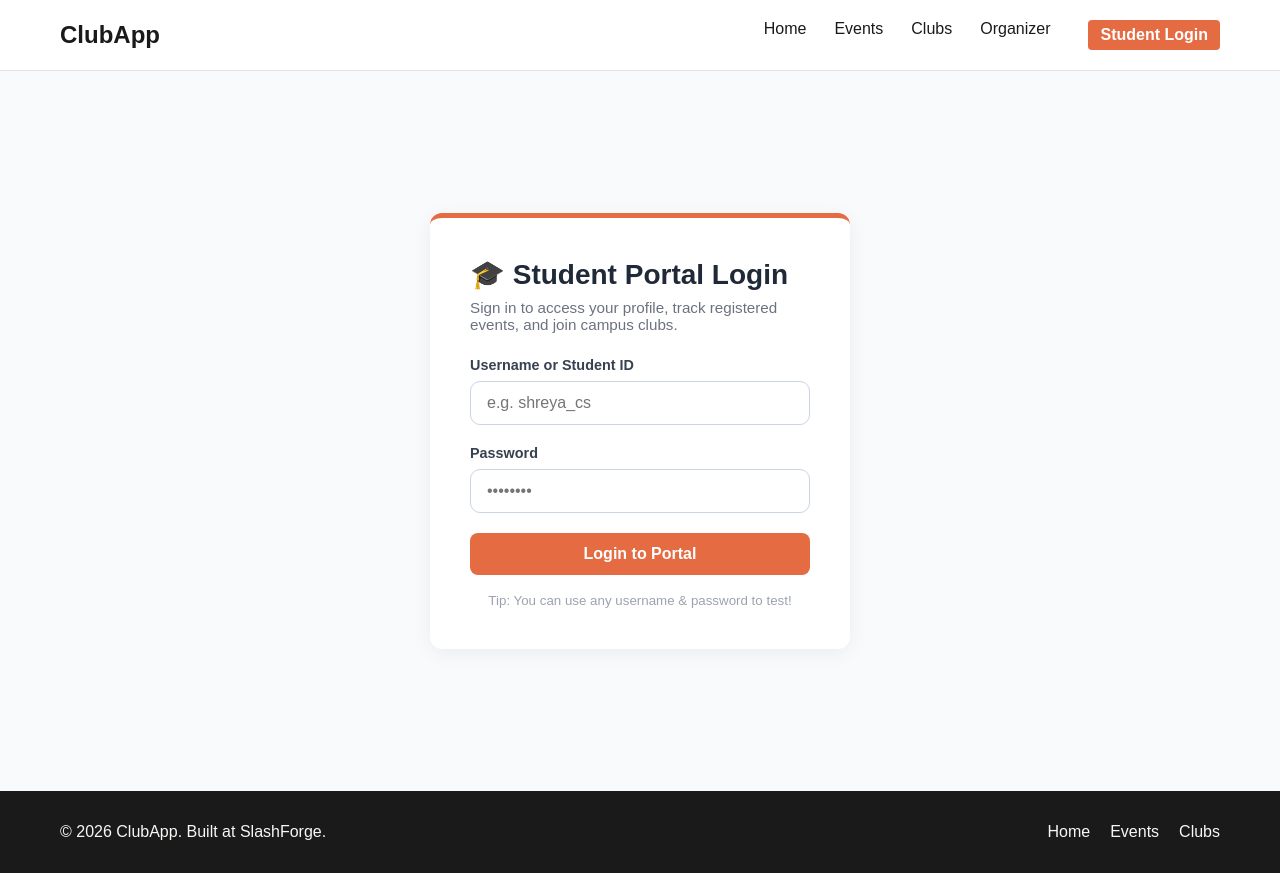
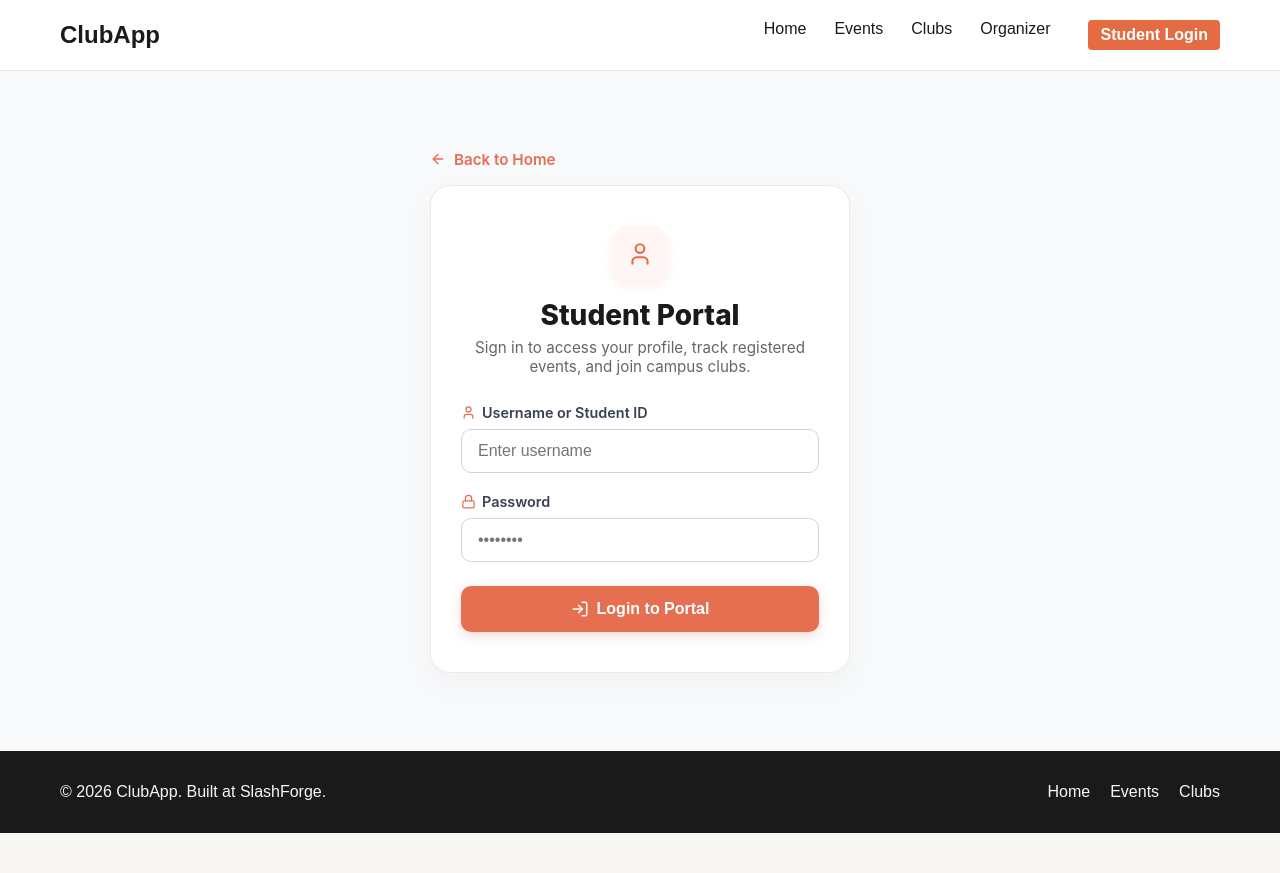
Before and after one commit to AdityaAjay07/SlashForge, a React (Vite) app: page /student-login in a window 1280 px wide. After the commit the page ends 833 px from the top, so only its background shows below. Built offline with nearby package versions, Linux system fonts and the light colour scheme; no server answers; the database is empty.

Commit message:
Revamp StudentLogin page with enhanced UI, improved error handling, and back navigation

```diff
--- a/src/pages/StudentLogin.jsx
+++ b/src/pages/StudentLogin.jsx
@@ -1,5 +1,6 @@
 import React, { useState } from 'react';
-import { useNavigate } from 'react-router-dom';
+import { useNavigate, Link } from 'react-router-dom';
+import { Lock, User, LogIn, ArrowLeft } from 'lucide-react';
 import './StudentLogin.css';
 
 export default function StudentLogin() {
@@ -10,36 +11,68 @@ export default function StudentLogin() {
 
   const handleLogin = (e) => {
     e.preventDefault();
-    if (username.trim() && password.trim()) {
+
+    if (username === 'student' && password === 'student123') {
       sessionStorage.setItem('cet_student_auth', 'true');
       sessionStorage.setItem('cet_student_username', username);
       navigate('/student-home');
     } else {
-      setError('Please enter valid credentials.');
+      setError('Invalid username or password.');
     }
   };
 
   return (
-    <div className="student-login-page">
-      <div className="student-login-card">
-        <h2>🎓 Student Portal Login</h2>
-        <p>Sign in to access your profile, track registered events, and join campus clubs.</p>
+    <div className="organizer-page" style={{ display: 'flex', alignItems: 'center', justifyContent: 'center', minHeight: '85vh' }}>
+      <div className="organizer-container" style={{ width: '100%', maxWidth: '420px' }}>
+
+        <Link to="/" className="back-btn" style={{ marginBottom: '16px' }}>
+          <ArrowLeft size={16} /> Back to Home
+        </Link>
+
+        <div className="form-card" style={{ padding: '40px 30px' }}>
+
+          <div style={{ textAlign: 'center', marginBottom: '28px' }}>
+            <div style={{
+              background: '#fff5f2',
+              color: '#e76f51',
+              width: '56px',
+              height: '56px',
+              borderRadius: '16px',
+              display: 'flex',
+              alignItems: 'center',
+              justifyContent: 'center',
+              margin: '0 auto 16px auto',
+              boxShadow: '0 4px 12px rgba(231, 111, 81, 0.1)'
+            }}>
+              <User size={26} />
+            </div>
+            <h2 style={{ fontSize: '1.75rem', color: '#1a1a1a', fontWeight: '800', marginBottom: '6px' }}>
+              Student Portal
+            </h2>
+            <p style={{ color: '#666', fontSize: '0.95rem' }}>
+              Sign in to access your profile, track registered events, and join campus clubs.
+            </p>
+          </div>
 
           <form onSubmit={handleLogin}>
             <div className="form-group">
-            <label>Username or Student ID</label>
+              <label style={{ display: 'flex', alignItems: 'center', gap: '6px' }}>
+                <User size={15} color="#e76f51" /> Username or Student ID
+              </label>
               <input
                 type="text"
                 className="student-input"
-              placeholder="e.g. shreya_cs"
+                placeholder="Enter username"
                 value={username}
                 onChange={(e) => setUsername(e.target.value)}
                 required
               />
             </div>
 
-          <div className="form-group">
-            <label>Password</label>
+            <div className="form-group" style={{ marginBottom: '24px' }}>
+              <label style={{ display: 'flex', alignItems: 'center', gap: '6px' }}>
+                <Lock size={15} color="#e76f51" /> Password
+              </label>
               <input
                 type="password"
                 className="student-input"
@@ -50,13 +83,29 @@ export default function StudentLogin() {
               />
             </div>
 
-          {error && <p className="error-msg">{error}</p>}
+            {error && (
+              <div style={{
+                marginBottom: '20px',
+                padding: '10px 14px',
+                borderRadius: '8px',
+                background: '#fff5f5',
+                border: '1px solid #ffccd5',
+                color: '#d90429',
+                fontSize: '0.9rem',
+                fontWeight: '600',
+                textAlign: 'center'
+              }}>
+                {error}
+              </div>
+            )}
 
-          <button type="submit" className="student-login-btn">Login to Portal</button>
+            <button type="submit" className="primary-btn" style={{ width: '100%' }}>
+              <LogIn size={18} /> Login to Portal
+            </button>
           </form>
-        <div className="login-hint">
-          <small>Tip: You can use any username & password to test!</small>
+
         </div>
+
       </div>
     </div>
   );
```
Lines whose indentation alone changed are shown as unchanged.
